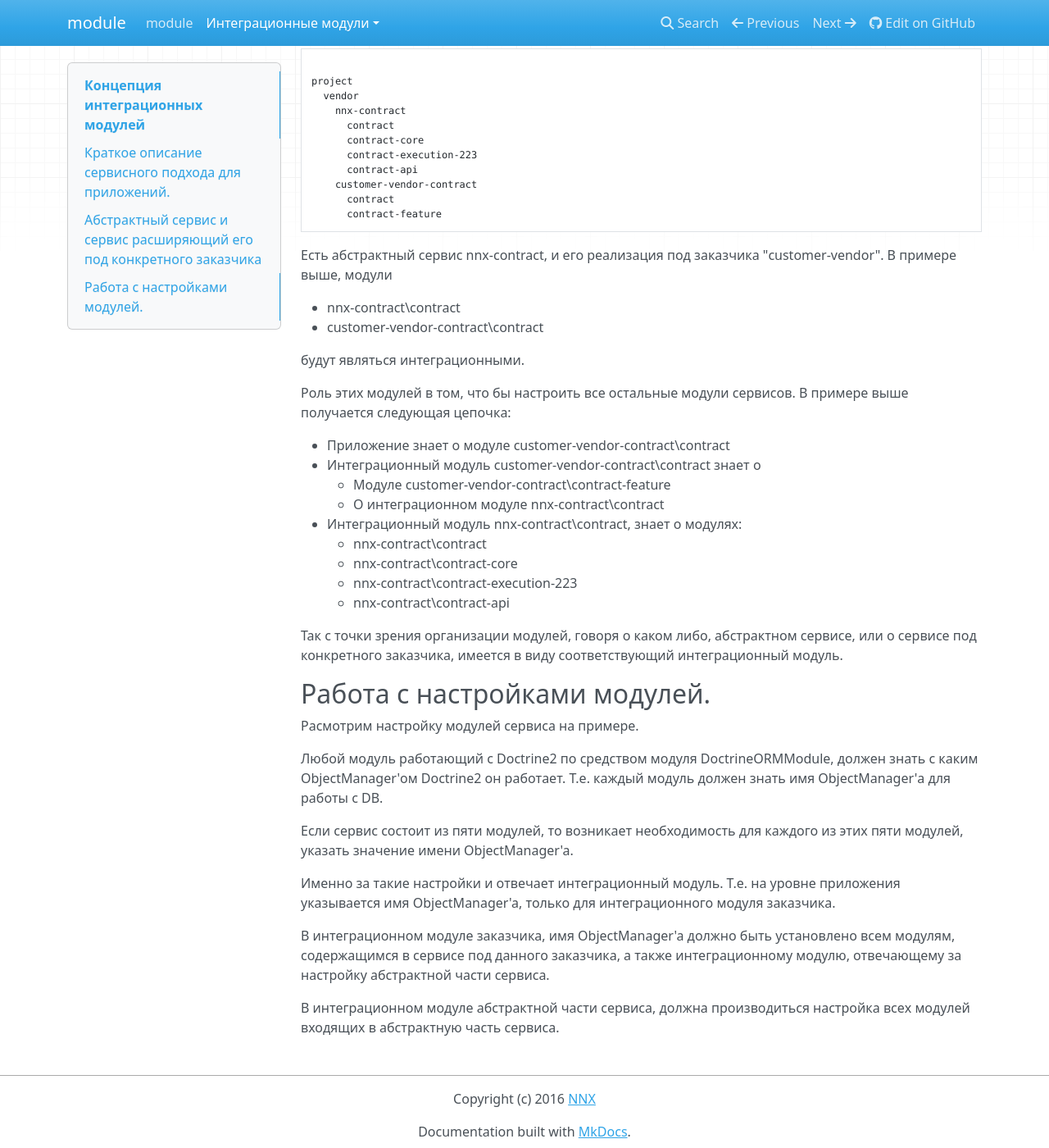
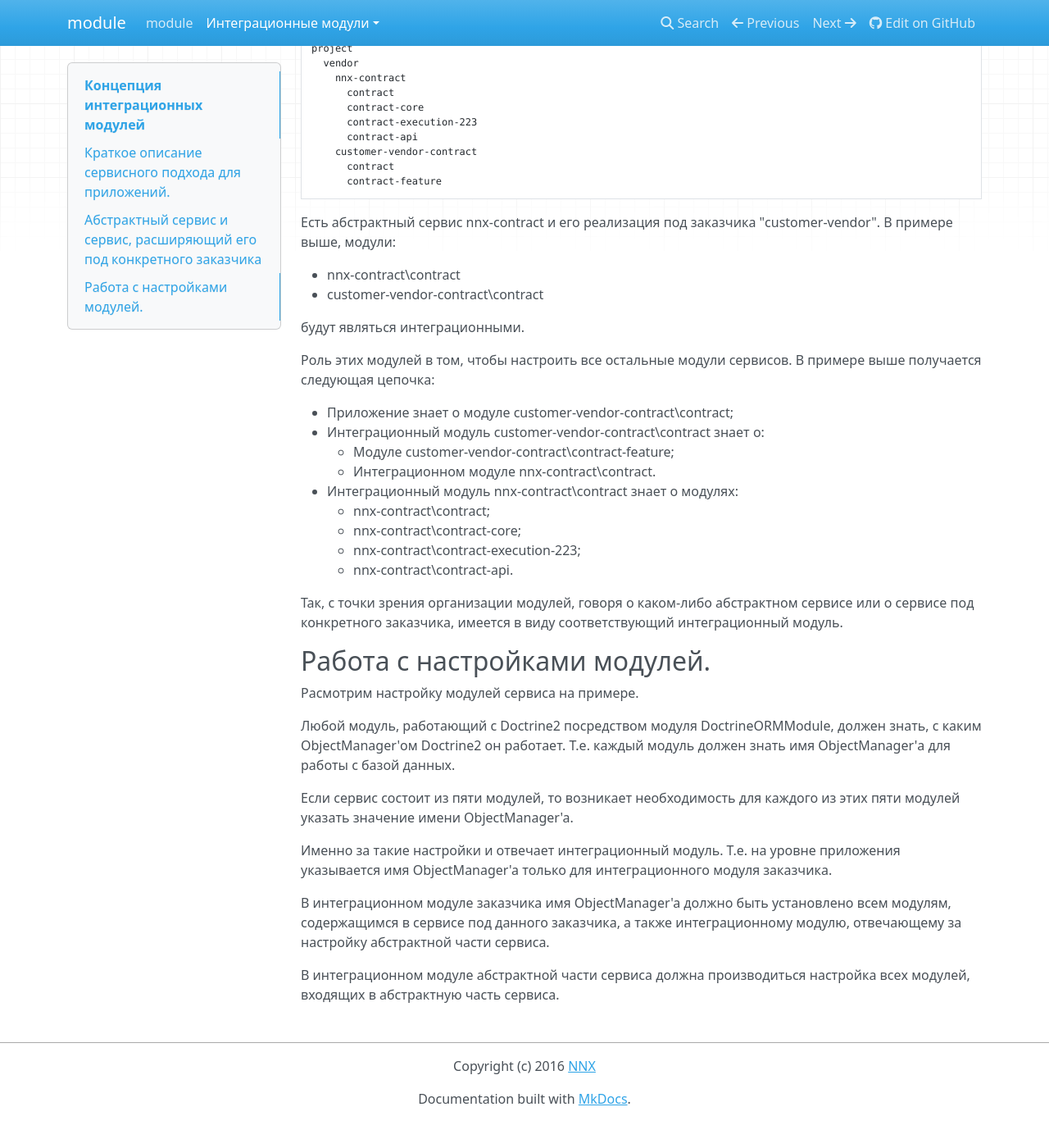
Before and after one commit to nnx-framework/Module, an MkDocs documentation site: the page built from doc/book/ru/integration-module.md, in a window 1280 px wide and 1400 px high, scrolled down 717 px. Shown: the whole window at 82% size. Built offline with MkDocs 1.6.1, drawn with Linux system fonts in a browser that asks for light colours; nearby versions of some CDN libraries; old or Windows-style settings are respelled for this version of MkDocs; after the commit the page ends 2085 px from its top, so only the background shows below that; some of the changed text lies outside the part shown.

Commit message:
Update integration-module.md

````diff
--- a/doc/book/ru/integration-module.md
+++ b/doc/book/ru/integration-module.md
@@ -2,26 +2,23 @@
 
 ## Краткое описание сервисного подхода для приложений.
 
-Приложение на zf2, рассматривается как контейнер для одного и более сервисов. В свою очередь сервис, разделяется на
-абстрактную часть, и часть под конкретного заказчика.
+Приложение на zf2 рассматривается как контейнер для одного и более сервисов. В свою очередь, сервис разделяется на абстрактную часть и часть под конкретного заказчика.
 
-Каждая из частей сервиса, это совокупность модулей реализованных под стандарту zf2 приложения.
+Каждая из частей сервиса — это совокупность модулей, реализованных под стандарту zf2 приложения.
 
-**Важно**:
+Важно:
 
-- Приложение знает, о реализации сервиса под заказчика
-- Сервис реализованный под заказчика, знает о абстрактном сервисе, и модулях содержащий функционал, специфичный для заказчика
-- Абстрактный сервис, знает о образующих его модулях
-- Модуль не знает, ни о абстрактном сервисе, ни о сервисе под заказчика, ни о приложение.
+- Приложение знает о реализации сервиса под заказчика;
+- Сервис, реализованный под заказчика, знает об абстрактном сервисе и модулях, содержащих специфичный для заказчика функционал;
+- Абстрактный сервис знает об образующих его модулях;
+- Модуль не знает ни о абстрактном сервисе, ни о сервисе под заказчика, ни о приложении.
 
-**Важно**
+Каждый из слоев может знать только о слое ниже. Не допускается перепрыгивать через слой. Т.е. ситуации, когда
+через настройки на уровне приложения меняется работа абстрактного сервиса, недопустимы.
 
-Каждый из слоев, может знать только о слое ниже. Не допускается перепрыгивать через слой. Т.е. ситуации, когда
-через настройки на уровне приложения, меняется работа абстрактного сервиса недопустимы.
+## Абстрактный сервис и сервис, расширяющий его под конкретного заказчика
 
-## Абстрактный сервис и сервис расширяющий его под конкретного заказчика
-
-Для того что бы определить сервис, используются специальный интеграционный модуль. Рассмотрим следующий пример:
+Для того чтобы определить сервис, используется специальный интеграционный модуль. Рассмотрим следующий пример:
 
 ```text
 
@@ -37,43 +34,42 @@ project
       contract-feature
 ```
 
-Есть абстрактный сервис nnx-contract, и его реализация под заказчика "customer-vendor". В примере выше, модули
+Есть абстрактный сервис nnx-contract и его реализация под заказчика "customer-vendor". В примере выше, модули:
 
 - nnx-contract\contract
 - customer-vendor-contract\contract
 
 будут являться интеграционными.
 
-Роль этих модулей в том, что бы настроить все остальные модули сервисов.
+Роль этих модулей в том, чтобы настроить все остальные модули сервисов.
 В примере выше получается следующая цепочка:
 
-- Приложение знает о модуле customer-vendor-contract\contract
-- Интеграционный модуль customer-vendor-contract\contract знает о
-    - Модуле customer-vendor-contract\contract-feature
-    - О интеграционном модуле nnx-contract\contract
-- Интеграционный модуль nnx-contract\contract, знает о модулях:
-    - nnx-contract\contract
-    - nnx-contract\contract-core
-    - nnx-contract\contract-execution-223
-    - nnx-contract\contract-api
+- Приложение знает о модуле customer-vendor-contract\contract;
+- Интеграционный модуль customer-vendor-contract\contract знает о:
+    - Модуле customer-vendor-contract\contract-feature;
+    - Интеграционном модуле nnx-contract\contract.
+- Интеграционный модуль nnx-contract\contract знает о модулях:
+    - nnx-contract\contract;
+    - nnx-contract\contract-core;
+    - nnx-contract\contract-execution-223;
+    - nnx-contract\contract-api.
 
-Так с точки зрения организации модулей, говоря о каком либо, абстрактном сервисе, или о сервисе под конкретного заказчика,
+Так, с точки зрения организации модулей, говоря о каком-либо абстрактном сервисе или о сервисе под конкретного заказчика,
 имеется в виду соответствующий интеграционный модуль.
 
 ## Работа с настройками модулей.
 
 Расмотрим настройку модулей сервиса на примере.
 
-Любой модуль работающий с Doctrine2 по средством модуля DoctrineORMModule, должен знать с каким ObjectManager'ом Doctrine2
-он работает. Т.е. каждый модуль должен знать имя ObjectManager'а для работы с DB.
+Любой модуль, работающий с Doctrine2 посредством модуля DoctrineORMModule, должен знать, с каким ObjectManager'ом Doctrine2
+он работает. Т.е. каждый модуль должен знать имя ObjectManager'а для работы с базой данных.
 
-Если сервис состоит из пяти модулей, то возникает необходимость для каждого из этих пяти модулей, указать значение
-имени ObjectManager'a.
+Если сервис состоит из пяти модулей, то возникает необходимость для каждого из этих пяти модулей указать значение имени ObjectManager'a.
 
-Именно за такие настройки и отвечает интеграционный модуль. Т.е. на уровне приложения указывается имя ObjectManager'a, только
+Именно за такие настройки и отвечает интеграционный модуль. Т.е. на уровне приложения указывается имя ObjectManager'a только
 для интеграционного модуля заказчика.
 
-В интеграционном модуле заказчика, имя ObjectManager'a должно быть установлено всем модулям, содержащимся в сервисе под
+В интеграционном модуле заказчика имя ObjectManager'a должно быть установлено всем модулям, содержащимся в сервисе под
 данного заказчика, а также интеграционному модулю, отвечающему за настройку абстрактной части сервиса.
 
-В интеграционном модуле абстрактной части сервиса, должна производиться настройка всех модулей входящих в абстрактную часть сервиса.
+В интеграционном модуле абстрактной части сервиса должна производиться настройка всех модулей, входящих в абстрактную часть сервиса.
````
